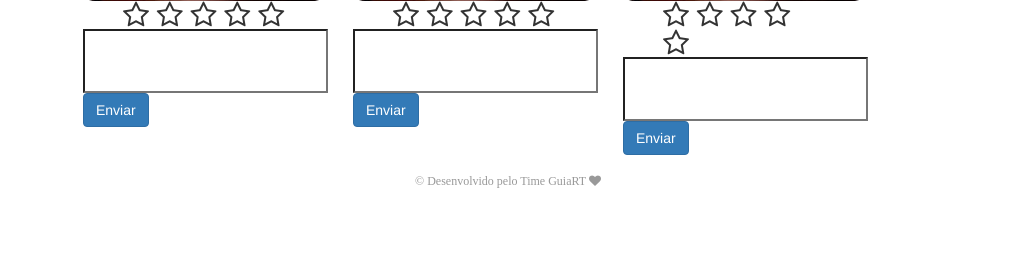
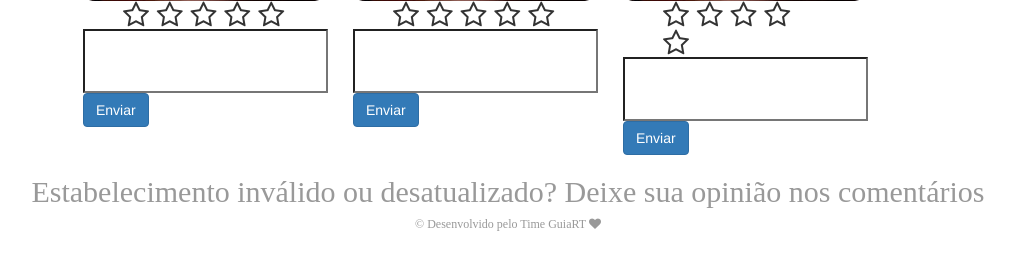
Before and after one commit to franciscoffavaro/projeto-avancado-1, a Python web app: template template/avaliacoes.html in a window 1280 px wide. Shown: the part 360-635 px from the top of the page, without its empty margins (132-1147 px from the left). Run offline with Jinja, Linux system fonts and the light colour scheme; the template is opened without the code that fills it, so the values that code supplies are empty; some libraries are stand-ins or nearby versions.

Commit message:
Branch Avaliacoes

```diff
--- a/template/avaliacoes.html
+++ b/template/avaliacoes.html
@@ -76,22 +76,25 @@
 
 
 <!-- caixa de busca das avaliações -->
+
 <div class="container-fluid">
     <div id="caixap2">
-        <div class="col-xs-10">
-      <div class="input-group">
+      <div class="col-xs-10">
+
+        <div class="input-group">
            <input name="search" value="" class="form-control" placeholder="Digite a Categoria ou Estabelecimento" type="text" >
            <span class="input-group-btn">
-                <button type="submit" class="btn btn-default"><i class="fa fa-search" aria-hidden="true"></i></button>
+            <button type="submit" class="btn btn-default"><i class="fa fa-search" aria-hidden="true"></i></button>
            </span>
+         </div>
       </div>
-        </div>
     </div>
 </div>
  <!-- Pagina de Avaliações -->
 
 
 <div class="container-fluid">
+
 <div id="caixaAvaliacao">
 <div class="col-sm-3 col-md-3">
 
@@ -154,6 +157,7 @@
       <!-- Rodapé -->
       <footer>
         <div class="container-fluid">
+                    <h4> Estabelecimento inválido ou desatualizado?  Deixe sua opinião nos comentários  </h4>
           <h5> © Desenvolvido pelo Time GuiaRT <i class="fa fa-heart" aria-hidden="true"></i></h5>
         </div>
       </footer>
--- a/template/css/master.css
+++ b/template/css/master.css
@@ -5,14 +5,16 @@
 
 #caixap2 {
   margin-left: 120px;
+
 }
+
 
 #caixaAvaliacao{
   margin-left: 200px;
   border-radius: 20px;
   margin-top: 25px;
 }
-  #caixaAvaliacao2{
+#caixaAvaliacao2{
     margin-left: 200px;
     border-radius: 20px;
     margin-top: 25px;
@@ -111,3 +113,6 @@ footer{
 footer h5{
   font-size: 12px;
 }
+footer h4{
+  font-size: 30px;
+}
```
